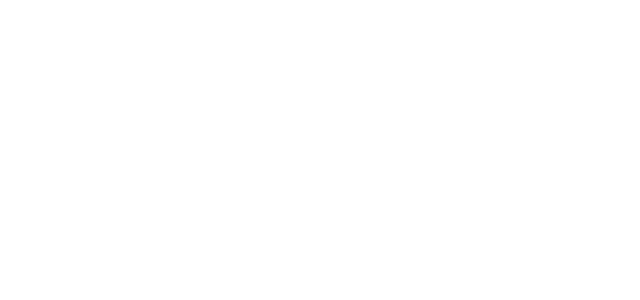
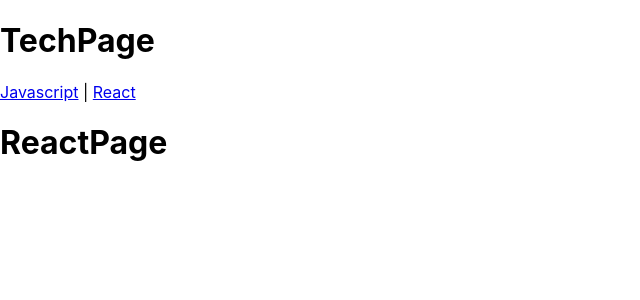
Before and after one commit to umsungjun/React-MyBlog, a React (Create React App) app: page /tech/react in a window 1280 px wide. Before the commit this address had no page. Shown: the top 300 px of the page, without its empty margins (0-640 px from the left). Built offline with nearby package versions, Linux system fonts and the light colour scheme.

Commit message:
Nested Routes 구성하기

```diff
--- a/src/App.js
+++ b/src/App.js
@@ -3,7 +3,8 @@
 import MainPage from './components/MainPage';
 import TechPage from './components/TechPage';
 import BlogPage from './components/BlogPage';
-
+import JavascriptPage from './components/JavascriptPage'
+import ReactPage from './components/ReactPage';
 
 function App() {
   // root url : main page component
@@ -13,8 +14,11 @@
     <BrowserRouter>
       <Routes>
         <Route path={'/'} element={<MainPage />}></Route>
-        <Route path={'/tech'} element={<TechPage />}></Route>
-        <Route path={'/blog'} element={<BlogPage />}></Route>
+        <Route path={'tech'} element={<TechPage />}>
+          <Route path='javascript' element={<JavascriptPage />} />
+          <Route path='react' element={<ReactPage />} />
+        </Route>
+        <Route path={'blog'} element={<BlogPage />}></Route>
       </Routes>
     </BrowserRouter>
   );
--- /dev/null
+++ b/src/components/JavascriptPage.js
@@ -0,0 +1,9 @@
+import React from 'react'
+
+export default function JavascriptPage() {
+    return (
+        <div>
+            <h1>JavascriptPage</h1>
+        </div>
+    )
+}
--- /dev/null
+++ b/src/components/ReactPage.js
@@ -0,0 +1,9 @@
+import React from 'react'
+
+export default function ReactPage() {
+    return (
+        <div>
+            <h1>ReactPage</h1>
+        </div>
+    )
+}
--- a/src/components/TechPage.js
+++ b/src/components/TechPage.js
@@ -1,9 +1,13 @@
 import React from 'react'
-
+import { Outlet, Link } from 'react-router-dom'
 export default function TechPage() {
     return (
-        <div>
-            <h1>TechPage</h1>
-        </div>
+        <>
+            <div>
+                <h1>TechPage</h1>
+                <Link to='javascript'>Javascript</Link> | <Link to='react'>React</Link>
+            </div>
+            <Outlet />
+        </>
     )
 }
```
